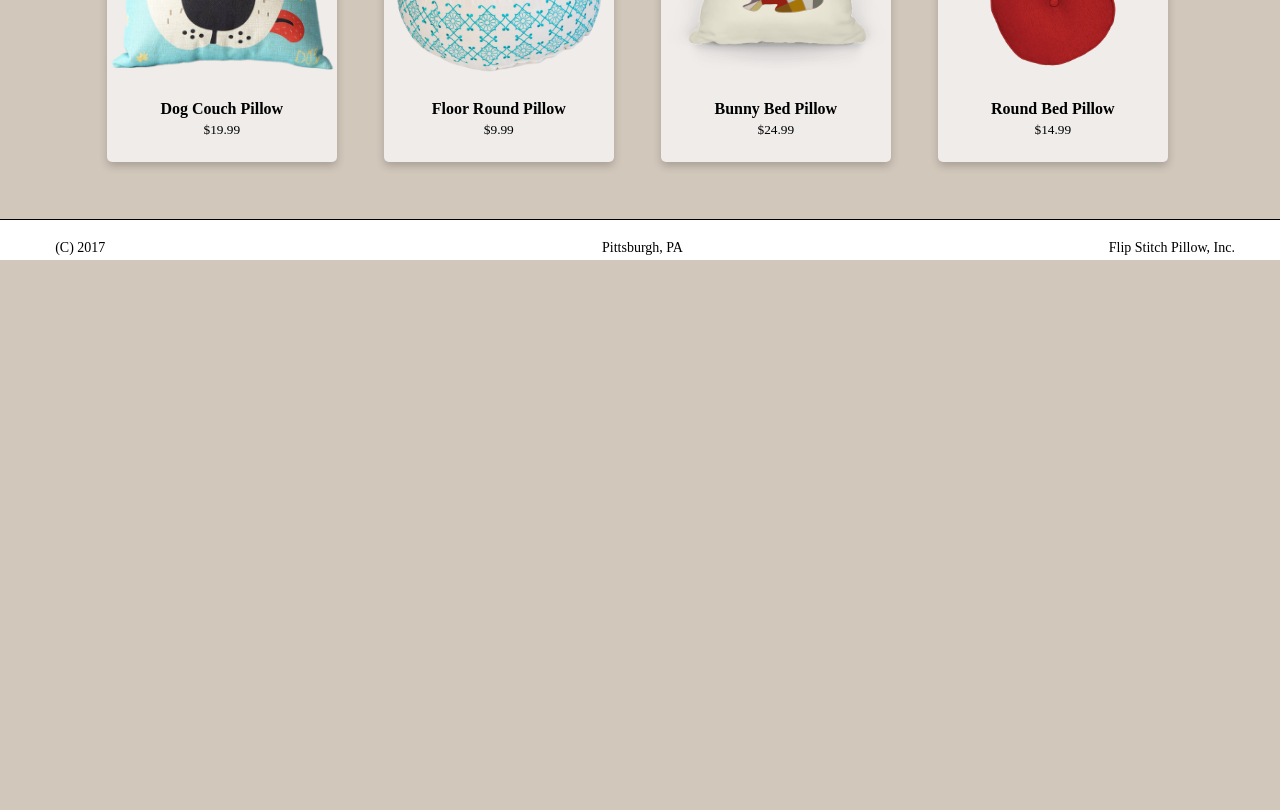
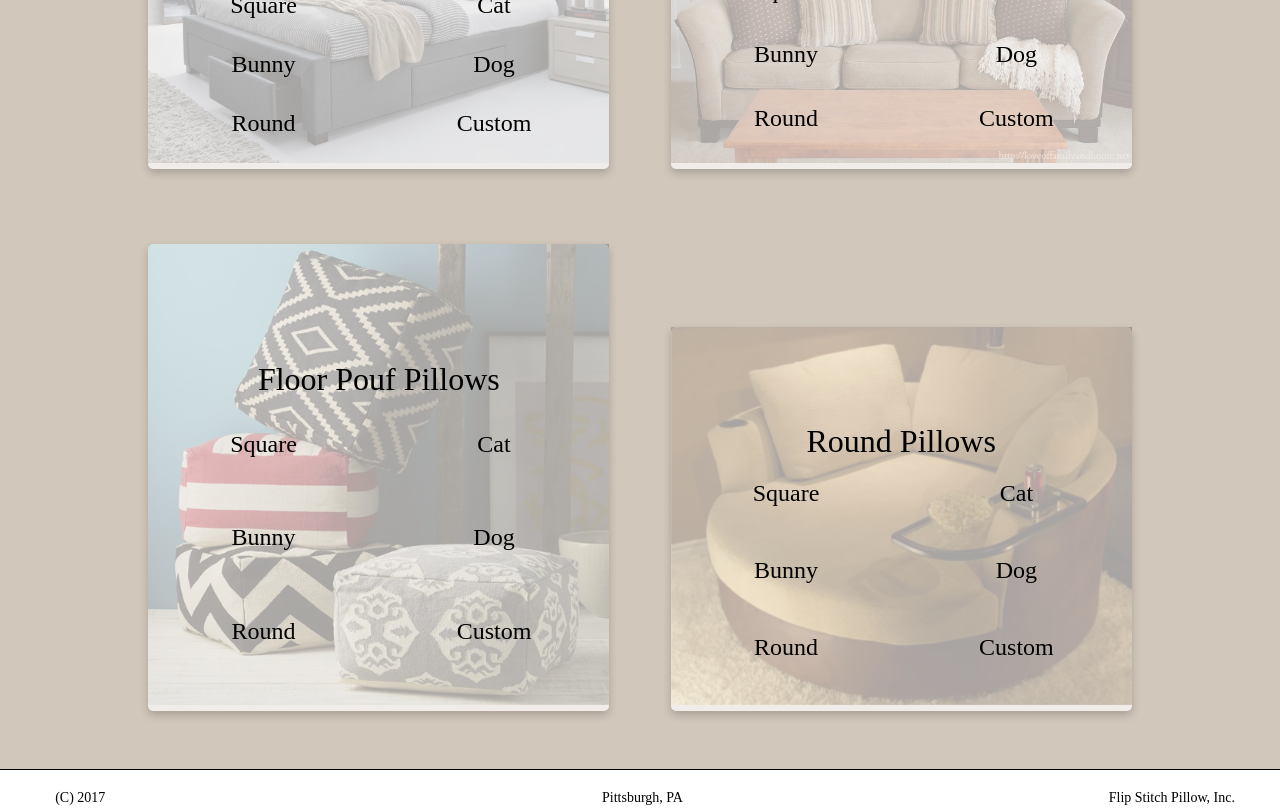
Before and after one commit to jestapinski/PUI_A3_Site, a plain HTML site: page items.html in a window 1280 px wide. Shown: the part 379-1189 px from the top of the page. Before the commit the page ends 800 px from the top, so only its background shows below. Drawn offline with Linux system fonts and the light colour scheme.

Commit message:
Completed base view all page

```diff
--- a/items.html
+++ b/items.html
@@ -3,8 +3,6 @@
   <head>
     <link rel="stylesheet" type="text/css" href="style.css">
   </head>
-
-
 
   <body>
     <nav>
@@ -28,30 +26,118 @@
 
   <div class="container">
     <p class="callout-text", style="text-align: center"> View All </p>
-    <div class="card">
-      <img src="src/dog_couch.png" alt="Avatar" style="width:100%">
-        <p class='item-text'><b>Dog Couch Pillow</b></p>
-        <p class='price-text'>$19.99</p>
+    <div style="text-align: center;">
+    <div class="card-category bg-img">
+      <img src="src/bed_pillows.jpg">
+      <div class="quarter">
+        <p class="category-text">Bed Pillows</p>
+      </div>
+      <a href="items_1.html">
+      <div class="item_1">
+        <p class="sub-category-text">Square</p>
+      </div>
+      </a>
+      <div class="item_2">
+        <p class="sub-category-text">Cat</p>
+      </div>
+      <div class="item_3">
+        <p class="sub-category-text">Bunny</p>
+      </div>
+      <div class="item_4">
+        <p class="sub-category-text">Dog</p>
+      </div>
+      <div class="item_5">
+        <p class="sub-category-text">Round</p>
+      </div>
+      <div class="item_6">
+        <p class="sub-category-text">Custom</p>
+      </div>
     </div>
 
-    <div class="card">
-      <img src="src/floor_round.png" alt="Avatar" style="width:100%">
-        <p class='item-text'><b>Floor Round Pillow</b></p>
-        <p class='price-text'>$9.99</p>
+    <div class="card-category bg-img">
+      <img src="src/couch_pillows.jpg">
+      <div class="quarter">
+        <p class="category-text">Couch Pillows</p>
+      </div>
+      <a href="items_1.html">
+      <div class="item_1">
+        <p class="sub-category-text">Square</p>
+      </div>
+      </a>
+      <div class="item_2">
+        <p class="sub-category-text">Cat</p>
+      </div>
+      <div class="item_3">
+        <p class="sub-category-text">Bunny</p>
+      </div>
+      <div class="item_4">
+        <p class="sub-category-text">Dog</p>
+      </div>
+      <div class="item_5">
+        <p class="sub-category-text">Round</p>
+      </div>
+      <div class="item_6">
+        <p class="sub-category-text">Custom</p>
+      </div>
+    </div>
+  </div>
+    <br/>
+
+  <div style="text-align: center;">
+    <div class="card-category bg-img">
+      <img src="src/floor_pouf_pillows.jpg">
+      <div class="quarter">
+        <p class="category-text">Floor Pouf Pillows</p>
+      </div>
+      <a href="items_1.html">
+      <div class="item_1">
+        <p class="sub-category-text">Square</p>
+      </div>
+      </a>
+      <div class="item_2">
+        <p class="sub-category-text">Cat</p>
+      </div>
+      <div class="item_3">
+        <p class="sub-category-text">Bunny</p>
+      </div>
+      <div class="item_4">
+        <p class="sub-category-text">Dog</p>
+      </div>
+      <div class="item_5">
+        <p class="sub-category-text">Round</p>
+      </div>
+      <div class="item_6">
+        <p class="sub-category-text">Custom</p>
+      </div>
     </div>
 
-    <div class="card">
-      <img src="src/bunny_bed.png" alt="Avatar" style="width:100%">
-        <p class='item-text'><b>Bunny Bed Pillow</b></p>
-        <p class='price-text'>$24.99</p>
+    <div class="card-category bg-img">
+      <img src="src/round_pillows.jpg">
+      <div class="quarter">
+        <p class="category-text">Round Pillows</p>
+      </div>
+      <a href="items_1.html">
+      <div class="item_1">
+        <p class="sub-category-text">Square</p>
+      </div>
+      </a>
+      <div class="item_2">
+        <p class="sub-category-text">Cat</p>
+      </div>
+      <div class="item_3">
+        <p class="sub-category-text">Bunny</p>
+      </div>
+      <div class="item_4">
+        <p class="sub-category-text">Dog</p>
+      </div>
+      <div class="item_5">
+        <p class="sub-category-text">Round</p>
+      </div>
+      <div class="item_6">
+        <p class="sub-category-text">Custom</p>
+      </div>
     </div>
-
-    <div class="card">
-      <img src="src/round_bed.png" alt="Avatar" style="width:100%">
-        <p class='item-text'><b>Round Bed Pillow</b></p>
-        <p class='price-text'>$14.99</p>
-    </div>
-
+  </div>
   </div>
   </body>
 
--- a/style.css
+++ b/style.css
@@ -1,3 +1,4 @@
+/* Defining CSS Variables */
 :root {
   --main-nav-color: #B19E8D;
   --highlight-blue: #257ADD;
@@ -17,9 +18,10 @@ h1 {
   margin-top: 0;
   padding-bottom: 10px;
   padding-top: 10px;
-  font-family: 'Avenir'
+  font-family: var(--ff);
 }
 
+/* Putting the Nav at absolutely (0,0) */
 nav {
   position:absolute;
   left:0%;
@@ -30,25 +32,27 @@ nav {
   background-color: var(--main-nav-color)
 }
 
+/* Have the links in the nav bar to float to the right on the bar */
 .nav-right {
   margin-top: var(--nav-height-offset);
   float: right;
 }
 
 ul {
-    list-style-type: 'pipe';
     margin: 0;
     padding: 0;
 }
 
+/* Displaying the search bar in the nav bar */
 .search-bar {
   display: inline-block;
-    position:absolute;
-    width: 40%;
-    padding-left: var(--nav-height-offset);
-    padding-top:2%;
+  position:absolute;
+  width: 40%;
+  padding-left: var(--nav-height-offset);
+  padding-top:2%;
 }
 
+/* Changing the styling of the input text in the search bar */
 .search-bar input {
   width: 100%;
   padding: 2%;
@@ -61,11 +65,15 @@ ul {
   font-size: 14pt;
 }
 
+/* Changing the styling of the placeholder text in the search bar
+  *Chrome only!*
+*/
 ::-webkit-input-placeholder {
   font-size: 14pt;
 }
 
 li:before {
+  /* Pipe-delimeted */
   content: " | ";
   color: var(--off-white);
   font-family: var(--ff);
@@ -77,6 +85,7 @@ li {
     display: inline;
 }
 
+/* Changing default link style to be more stylish */
 a {
   color: var(--text-color);
   text-decoration: none;
@@ -84,11 +93,16 @@ a {
   font-size: var(--nav-fs);
 }
 
-.contain {
+/* Positioning the background image on the index page */
+.bg-img {
     position: relative;
     text-align: center;
     color: white;
     height: 40%;
+}
+
+.bg-img img {
+  width: 100%;
 }
 
 h2 {
@@ -98,20 +112,24 @@ h2 {
    width: 100%;
 }
 
+/* Creating a container to stay away from margins */
 .container {
   margin-left: 5%;
   margin-right: 5%;
 }
 
+/* Making the top links black and not underlined */
 .header-link {
   color: inherit;
   text-decoration: none;
 }
 
+/* Push the background color and image all the way across the screen */
 body {
   margin: 0;
 }
 
+/* Footer styling across the bottom of the screen */
 footer {
   width:100%;
   height:4%;
@@ -120,31 +138,139 @@ footer {
   padding-bottom: 20px;
   border-top: 1px solid #000;
   background-color: white;
-  font-family: 'Avenir';
+  font-family: var(--ff);
   font-size:14px;
   position:relative;
 }
 
+/* Styling center text on the index page "Fall into Comfort" */
 .center-text {
   font-family: var(--ff);
   font-size: var(--top-fs);
   font-style: italic;
   color: black;
+  padding-top: 0px;
 }
 
+/* Styling the Featured Items Text on the index page */
+.category-text {
+  font-family: var(--ff);
+  font-size: 24pt;
+  font-style: bold;
+  color: black;
+  margin-top: 0;
+}
+
+/* Styling the Featured Items Text on the index page */
+.sub-category-text {
+  font-family: var(--ff);
+  font-size: 18pt;
+  color: black;
+  margin-top: 0;
+}
+
+/* Styling the Featured Items Text on the index page */
 .callout-text {
   font-family: var(--ff);
   font-size: 24pt;
   color: black;
 }
 
+/* Styling the "View the Fall Collection" text on the index page */
 .under-text {
   font-family: var(--ff);
   font-size: var(--nav-fs);
   color: var(--highlight-blue);
+  padding-top: 80px;
 }
 
-/* Centered text */
+.quarter {
+    position: absolute;
+    top: 25%;
+    left: 50%;
+    transform: translate(-50%, 0%);
+    width: 100%;
+}
+
+.item_1 {
+    position: absolute;
+    top: 40%;
+    left: 0%;
+    transform: translate(0%, 0%);
+    width: 50%;
+    display: inline;
+}
+
+.item_1:hover {
+  background-color: gray;
+}
+
+.item_2 {
+    position: absolute;
+    top: 40%;
+    left: 50%;
+    transform: translate(0%, 0%);
+    width: 50%;
+    display: inline;
+}
+
+.item_2:hover {
+  background-color: gray;
+}
+
+.item_3 {
+    position: absolute;
+    top: 60%;
+    left: 0%;
+    transform: translate(0%, 0%);
+    width: 50%;
+    display: inline;
+}
+
+.item_3:hover {
+  background-color: gray;
+}
+
+.item_4 {
+    position: absolute;
+    top: 60%;
+    left: 50%;
+    transform: translate(0%, 0%);
+    width: 50%;
+    display: inline;
+}
+
+.item_4:hover {
+  background-color: gray;
+}
+
+.item_5 {
+    position: absolute;
+    top: 80%;
+    left: 0%;
+    transform: translate(0%, 0%);
+    width: 50%;
+    display: inline;
+}
+
+.item_5:hover {
+  background-color: gray;
+}
+
+.item_6 {
+    position: absolute;
+    top: 80%;
+    left: 50%;
+    transform: translate(0%, 0%);
+    width: 50%;
+    display: inline;
+}
+
+.item_6:hover {
+  background-color: gray;
+}
+
+/* Centered text in the footer */
 .centered {
     position: absolute;
     top: 50%;
@@ -152,17 +278,23 @@ footer {
     transform: translate(-50%, 0%);
 }
 
+/* Left text in the footer */
 .left-text {
     position: absolute;
     top: 50%;
     transform: translate(100% , 0%);
 }
 
+/* Right text in the footer */
 .right-text {
     float: right;
     padding-right: 50px;
 }
 
+/*
+Card CSS code borrowed from
+https://www.w3schools.com/howto/howto_css_cards.asp
+*/
 .card {
     /* Add shadows to create the "card" effect */
     box-shadow: 0 4px 8px 0 rgba(0,0,0,0.2);
@@ -175,11 +307,41 @@ footer {
     margin-bottom: 5%;
 }
 
-/* On mouse-over, add a deeper shadow */
 .card:hover {
     box-shadow: 0 8px 16px 0 rgba(0,0,0,0.2);
 }
 
+.card img {
+  width:100%;
+}
+
+.card-category {
+    /* Add shadows to create the "card" effect */
+    box-shadow: 0 4px 8px 0 rgba(0,0,0,0.2);
+    transition: 0.3s;
+    width: 40%;
+    border-radius: 5px;
+    background-color: var(--off-white);
+    display: inline-block;
+    margin-left: 2.5%;
+    margin-right: 2.5%;
+    margin-bottom: 5%;
+}
+
+.card-category:hover {
+    box-shadow: 0 8px 16px 0 rgba(0,0,0,0.2);
+}
+
+.card-category img {
+  width:100%;
+  opacity: 0.3;
+      position: relative;
+    text-align: center;
+    color: white;
+    height: 40%;
+}
+
+/* Styling the item and price text within the cards */
 .item-text {
   font-family: var(--ff);
   font-size: 12pt;
```
Also changed, not shown: index.html (+32 -12 lines), items_1.html (+44 -0 lines), 2 other files.
